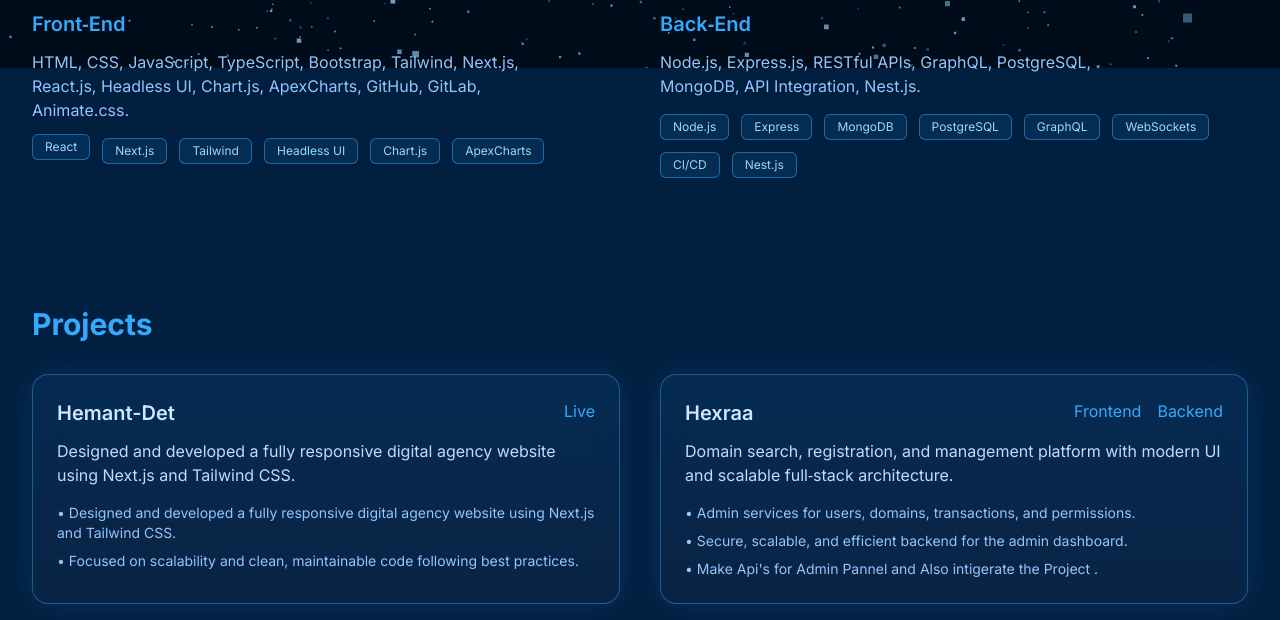
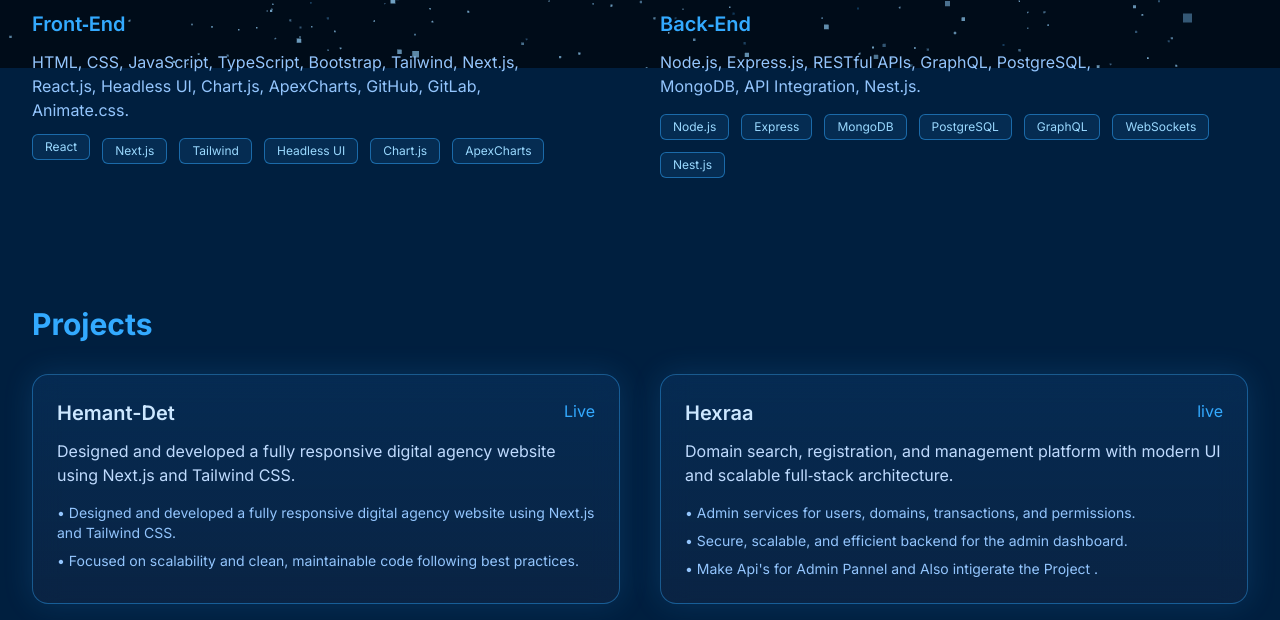
Before and after one commit to anshul846/Portfolio-Web, a website with bundled scripts: page index.html in a window 1280 px wide. Shown: the part 732-1352 px from the top of the page. Built offline with nearby package versions, Linux system fonts and the light colour scheme; animation ran at ten frames a second.

Commit message:
new code

```diff
--- a/index.html
+++ b/index.html
@@ -244,7 +244,7 @@
             >
             <a
               id="resumeBtnSidebar"
-              href="/resume/Anshul Singal Resume.pdf"
+              href="/resume/Anshul_Singal_FullStack_Developer.pdf"
               download="Anshul_Singal_Resume.pdf"
               class="magnet inline-flex items-center gap-2 rounded-md bg-accent hover:bg-blue-500 text-black font-semibold px-3 py-2 transition group"
               >Resume<span class="mglow"></span
@@ -300,9 +300,11 @@
           ></span>
           Open to full‑stack roles
         </div>
-        <h1 class="sm:text-5xl text-4xl font-extrabold leading-tight text-cce7ff">
+        <h1
+          class="sm:text-5xl text-4xl font-extrabold leading-tight text-cce7ff"
+        >
           Anshul Singal
-          <span class="block text-accent ">Full‑Stack Developer</span>
+          <span class="block text-accent">Full‑Stack Developer</span>
         </h1>
         <p class="mt-6 text-blue-200 max-w-lg">
           Skilled in React.js, Next.js, Node.js, Express.js, and MongoDB,
@@ -403,7 +405,6 @@
             <span class="tag px-3 py-1 rounded-md text-xs">PostgreSQL</span>
             <span class="tag px-3 py-1 rounded-md text-xs">GraphQL</span>
             <span class="tag px-3 py-1 rounded-md text-xs">WebSockets</span>
-            <span class="tag px-3 py-1 rounded-md text-xs">CI/CD</span>
             <span class="tag px-3 py-1 rounded-md text-xs">Nest.js</span>
           </div>
         </div>
@@ -449,14 +450,7 @@
                 target="_blank"
                 rel="noreferrer"
                 class="text-accent hover:underline"
-                >Frontend</a
-              >
-              <a
-                href="/"
-                target="_blank"
-                rel="noreferrer"
-                class="text-accent hover:underline"
-                >Backend</a
+                >live</a
               >
             </div>
           </div>
--- a/script.js
+++ b/script.js
@@ -181,8 +181,8 @@
 }
 const resumeAnchor = document.getElementById("resumeBtn");
 if (resumeAnchor) {
-  const RESUME_URL = "/resume/Anshul_Singal_Resume.pdf";
-  const RESUME_NAME = "Anshul_Singal_Resume.pdf";
+  const RESUME_URL = "/resume/Anshul_Singal_FullStack_Developer.pdf";
+  const RESUME_NAME = "Anshul_Singal_FullStack_Developer.pdf";
   resumeAnchor.addEventListener("click", (e) => {
     e.preventDefault();
     downloadResume(RESUME_URL, RESUME_NAME);
```
Also changed, not shown: 2 other files.
